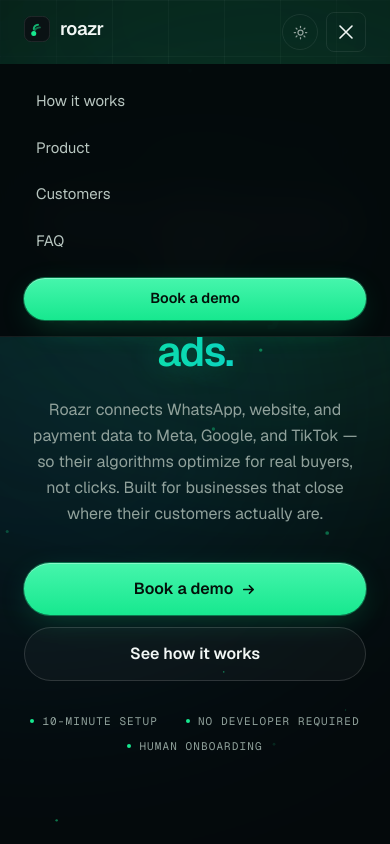
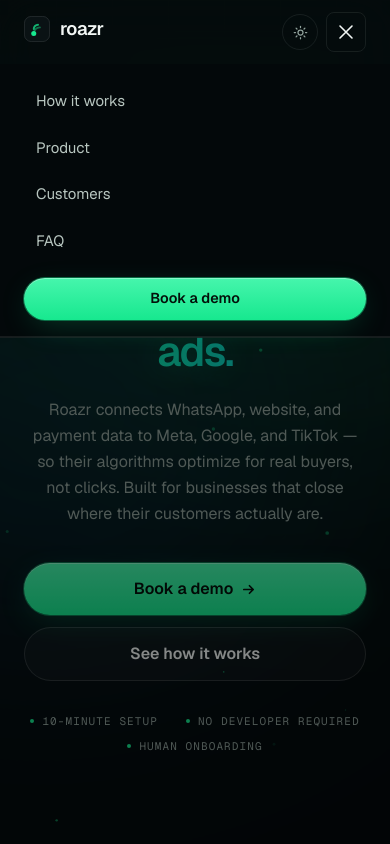
Before and after one commit to AxotechFuture/roazr-website, a Next.js app: page / in a window 390 px wide. Both pictures are taken after a click on the button 346 px from the left and 32 px from the top of the page. Shown: the top 844 px of the page. Built offline with nearby package versions, Linux system fonts and the light colour scheme.

Commit message:
style(design): F-005 — mobile menu gets scrim, solid header when open, Escape/click-away close
Co-Authored-By: Claude Fable 5 <noreply@anthropic.com>

```diff
--- a/components/Nav.tsx
+++ b/components/Nav.tsx
@@ -23,10 +23,29 @@ export function Nav() {
     return () => window.removeEventListener("scroll", onScroll);
   }, []);
 
+  useEffect(() => {
+    if (!open) return;
+    const onKey = (e: KeyboardEvent) => {
+      if (e.key === "Escape") setOpen(false);
+    };
+    window.addEventListener("keydown", onKey);
+    return () => window.removeEventListener("keydown", onKey);
+  }, [open]);
+
   return (
+    <>
+      {/* mobile menu scrim — outside <header> because its backdrop-filter
+          creates a containing block that would trap fixed positioning */}
+      {open && (
+        <div
+          className="fixed inset-0 z-40 bg-black/45 md:hidden"
+          aria-hidden="true"
+          onClick={() => setOpen(false)}
+        />
+      )}
     <header
       className={`fixed inset-x-0 top-0 z-50 transition-all duration-300 ${
-        scrolled
+        scrolled || open
           ? "border-b border-line bg-background/75 backdrop-blur-xl"
           : "border-b border-transparent bg-transparent"
       }`}
@@ -101,5 +120,6 @@ export function Nav() {
         </div>
       )}
     </header>
+    </>
   );
 }
```
